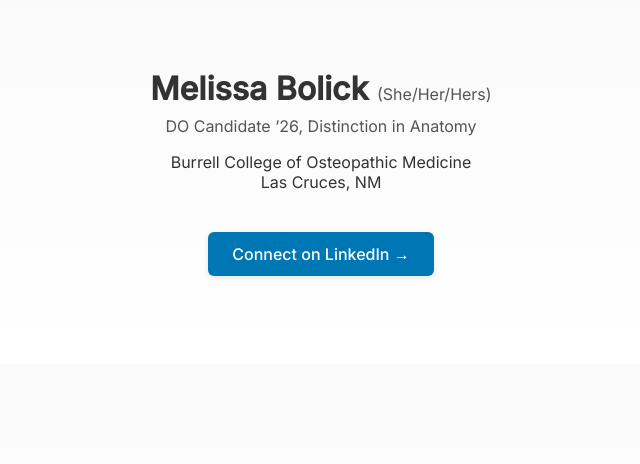
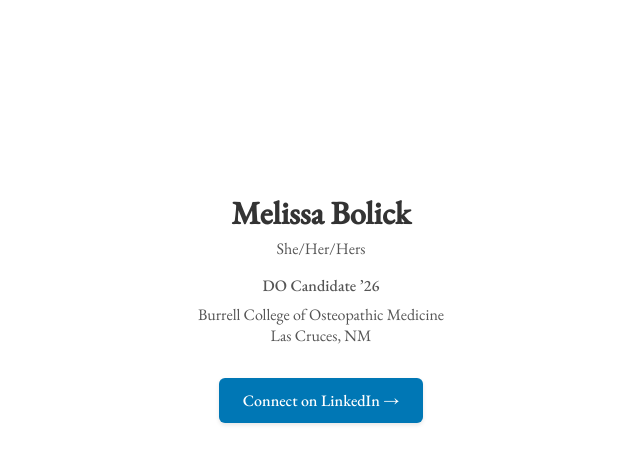
Before and after one commit to melissabolick/about, a plain HTML site: page index.html in a window 1280 px wide. Shown: the whole page, without its empty margins (319-959 px from the left). Drawn offline with nearby package versions, Linux system fonts and the light colour scheme.

Commit message:
Update index.html

```diff
--- a/index.html
+++ b/index.html
@@ -7,58 +7,66 @@
   <title>Melissa Bolick, DO Candidate</title>
   <meta name="viewport" content="width=device-width,initial-scale=1">
   <style>
-    @import url('https://fonts.googleapis.com/css2?family=Inter:wght@400;500&display=swap');
+    /* Use EB Garamond for a professional serif look */
+    @import url('https://fonts.googleapis.com/css2?family=EB+Garamond:wght@400;500&display=swap');
     body {
-      font-family: 'Inter', system-ui, sans-serif;
-      background: linear-gradient(180deg, #fafafa 0%, #ffffff 100%);
+      font-family: 'EB Garamond', serif;
+      background: #ffffff;
       color: #333;
-      padding: 3rem 1rem;
+      padding: 2rem 1rem;
       margin: 0;
     }
     .container {
       max-width: 480px;
       margin: 0 auto;
       text-align: center;
+      padding-top: 20vh;
     }
-    h1 {
+    h1.name {
       font-size: 2rem;
-      margin-bottom: 0.25rem;
+      margin: 0;
     }
-    .pronouns {
+    p.pronouns {
       font-size: 1rem;
-      font-weight: 400;
       color: #555;
+      margin: 0.25rem 0 1rem;
     }
     p.subtitle {
       font-size: 1rem;
-      font-weight: 400;
+      font-weight: 500;
+      color: #555;
+      margin: 0.5rem 0;
+    }
+    p.location {
+      font-size: 1rem;
       color: #555;
       margin: 0.5rem 0;
     }
     .buttons {
-      margin: 2.5rem 0;
+      margin: 2rem 0;
     }
     a.button {
       display: inline-block;
       padding: 0.75rem 1.5rem;
-      background: #0077B5; /* LinkedIn blue */
+      background: #0077B5;
       color: #fff;
       border-radius: 6px;
       text-decoration: none;
       font-weight: 500;
-      box-shadow: 0 2px 6px rgba(0,0,0,0.1);
+      box-shadow: 0 2px 4px rgba(0,0,0,0.1);
       transition: background 200ms ease-in-out;
     }
     a.button:hover {
-      background: #005582; /* Darker LinkedIn blue on hover */
+      background: #005582;
     }
   </style>
 </head>
 <body>
   <div class="container">
-    <h1>Melissa Bolick <span class="pronouns">(She/Her/Hers)</span></h1>
-    <p class="subtitle">DO Candidate ’26, Distinction in Anatomy</p>
-    <p>Burrell College of Osteopathic Medicine<br>Las Cruces, NM</p>
+    <h1 class="name">Melissa Bolick</h1>
+    <p class="pronouns">She/Her/Hers</p>
+    <p class="subtitle">DO Candidate ’26</p>
+    <p class="location">Burrell College of Osteopathic Medicine<br>Las Cruces, NM</p>
 
     <div class="buttons">
       <a class="button" href="https://www.linkedin.com/in/melissabolick" target="_blank">
```
